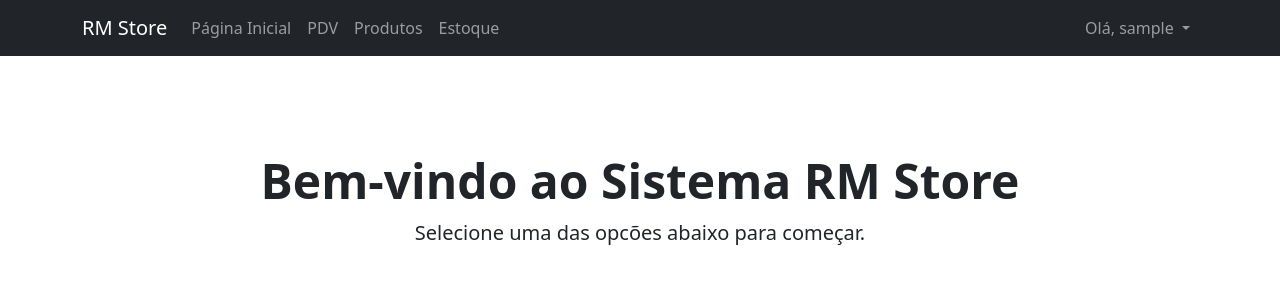
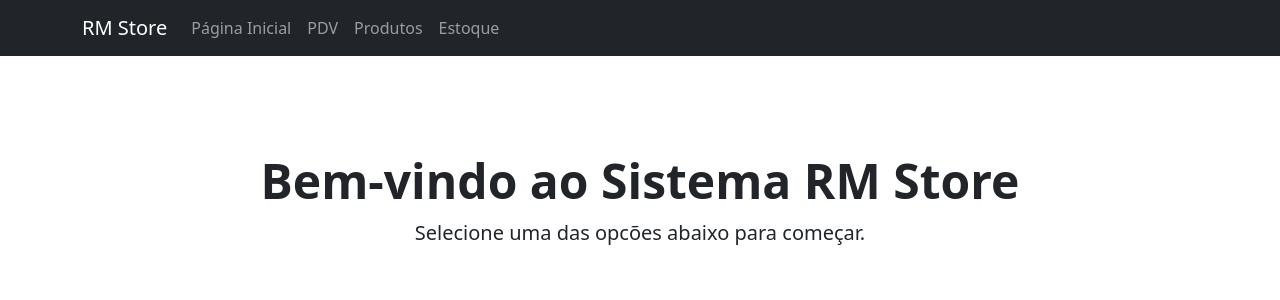
Before and after one commit to nuninh0/rm_store_erp, a Django app: page / in a window 1280 px wide. Shown: the top 300 px of the page. Run offline with Django 5.2, Linux system fonts and the light colour scheme; the visitor is signed in with stand-in values (Sample User, id 1).

Commit message:
Remove código de autenticação dos templates

```diff
--- a/templates/base.html
+++ b/templates/base.html
@@ -14,8 +14,7 @@
                     <span class="navbar-toggler-icon"></span>
                 </button>
                 <div class="collapse navbar-collapse" id="navbarNav">
-                    <ul class="navbar-nav me-auto mb-2 mb-lg-0">
-                        {% if user.is_authenticated %}
+                    <ul class="navbar-nav">
                         <li class="nav-item">
                             <a class="nav-link" href="{% url 'home' %}">Página Inicial</a>
                         </li>
@@ -28,31 +27,8 @@
                         <li class="nav-item">
                             <a class="nav-link" href="{% url 'lista_estoque' %}">Estoque</a>
                         </li>
-                        {% endif %}
                     </ul>
-
                     <ul class="navbar-nav">
-                        {% if user.is_authenticated %}
-                            <li class="nav-item dropdown">
-                                <a class="nav-link dropdown-toggle" href="#" role="button" data-bs-toggle="dropdown" aria-expanded="false">
-                                    Olá, {{ user.username }}
-                                </a>
-                                <ul class="dropdown-menu dropdown-menu-end">
-                                    <li>
-                                        <form class="d-inline" action="{% url 'logout' %}" method="post">
-                                            {% csrf_token %}
-                                            <button type="submit" class="dropdown-item text-danger" style="border: none; background: none; cursor: pointer; text-align: left;width: 100%;">
-                                                Sair
-                                            </button>
-                                        </form>
-                                    </li>
-                                </ul>
-                            </li>
-                        {% else %}
-                            <li class="nav-item">
-                                <a class="nav-link" href="{% url 'login' %}">Entrar</a>
-                            </li>
-                        {% endif %}
                     </ul>
                 </div>
             </div>
```
Lines whose indentation alone changed are shown as unchanged.
